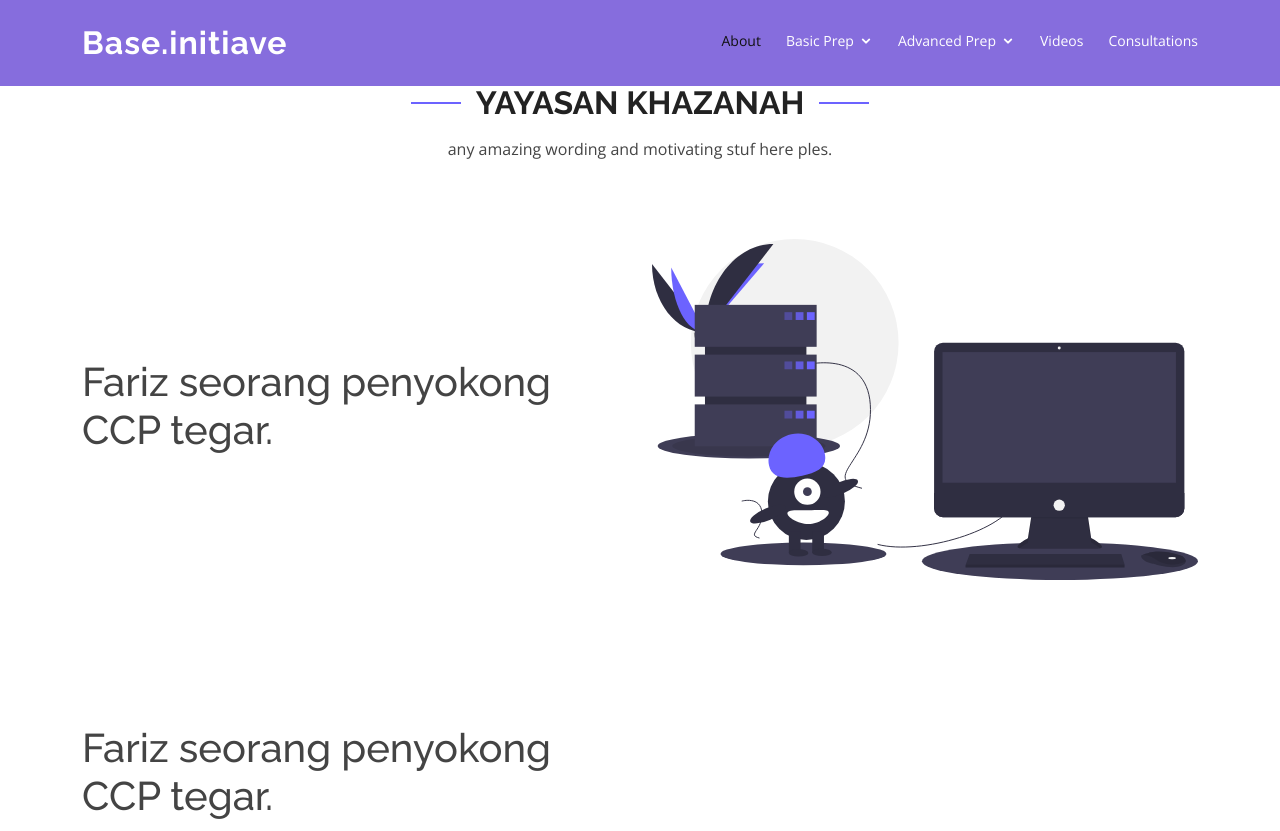
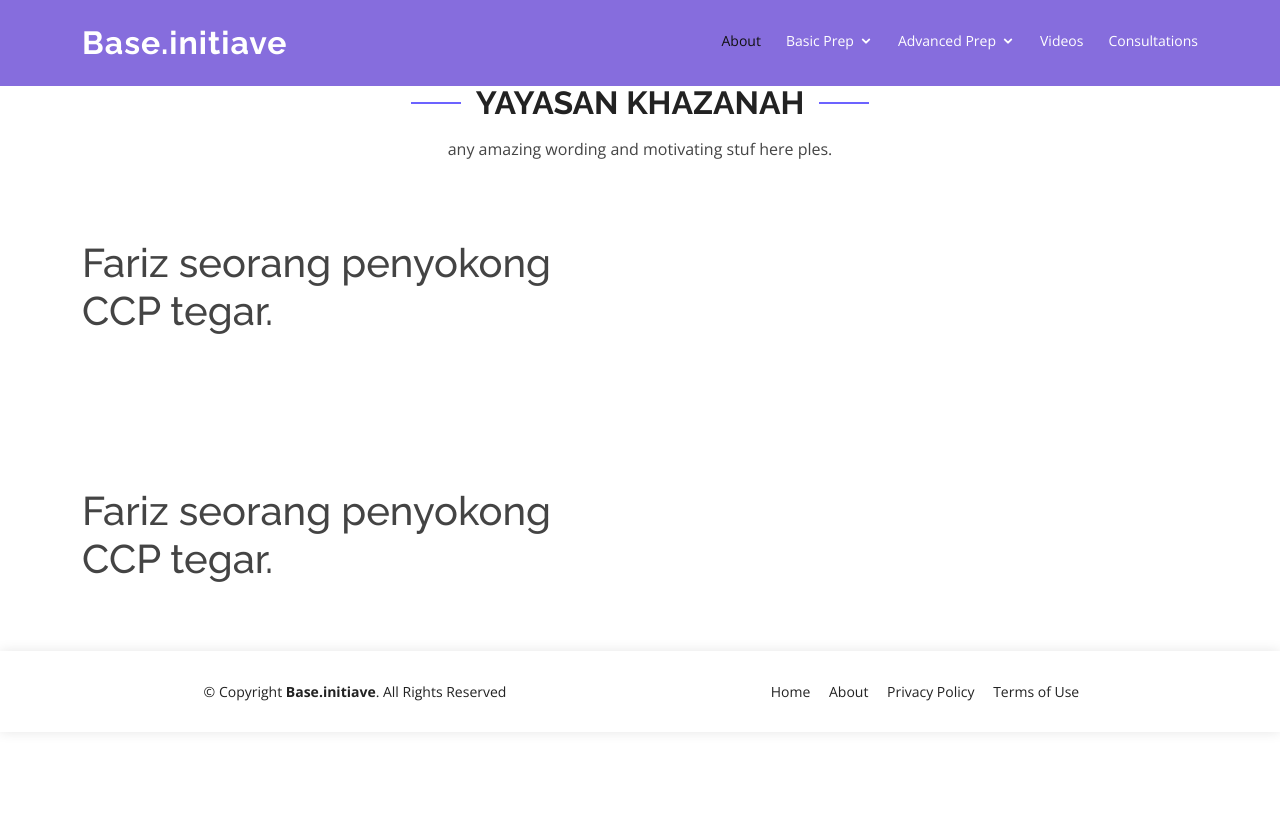
Before and after one commit to arkrak/base.initiative, a plain HTML site: page content-page.html in a window 1280 px wide. Shown: the top 831 px of the page. After the commit the page ends 800 px from the top, so only its background shows below. Drawn offline with nearby package versions, Linux system fonts and the light colour scheme.

Commit message:
Update content-page.html

```diff
--- a/content-page.html
+++ b/content-page.html
@@ -86,11 +86,8 @@
 
       <div class="container">
         <div class="row">
-          <div class="col-lg-6 pt-5 d-flex flex-column justify-content-center">
+          <div class="col-lg-6 pt-5 justify-content-center">
             <h1>Fariz seorang penyokong CCP tegar.</h1>
-          </div>
-          <div class="col-lg-6 order-1 order-lg-2 hero-img" data-aos="fade-left" data-aos-delay="200">
-            <img src="assets/undraw_server_down_s4lk.svg" class="img-fluid animated pt-5" alt="">
           </div>
         </div>
       </div>
```
